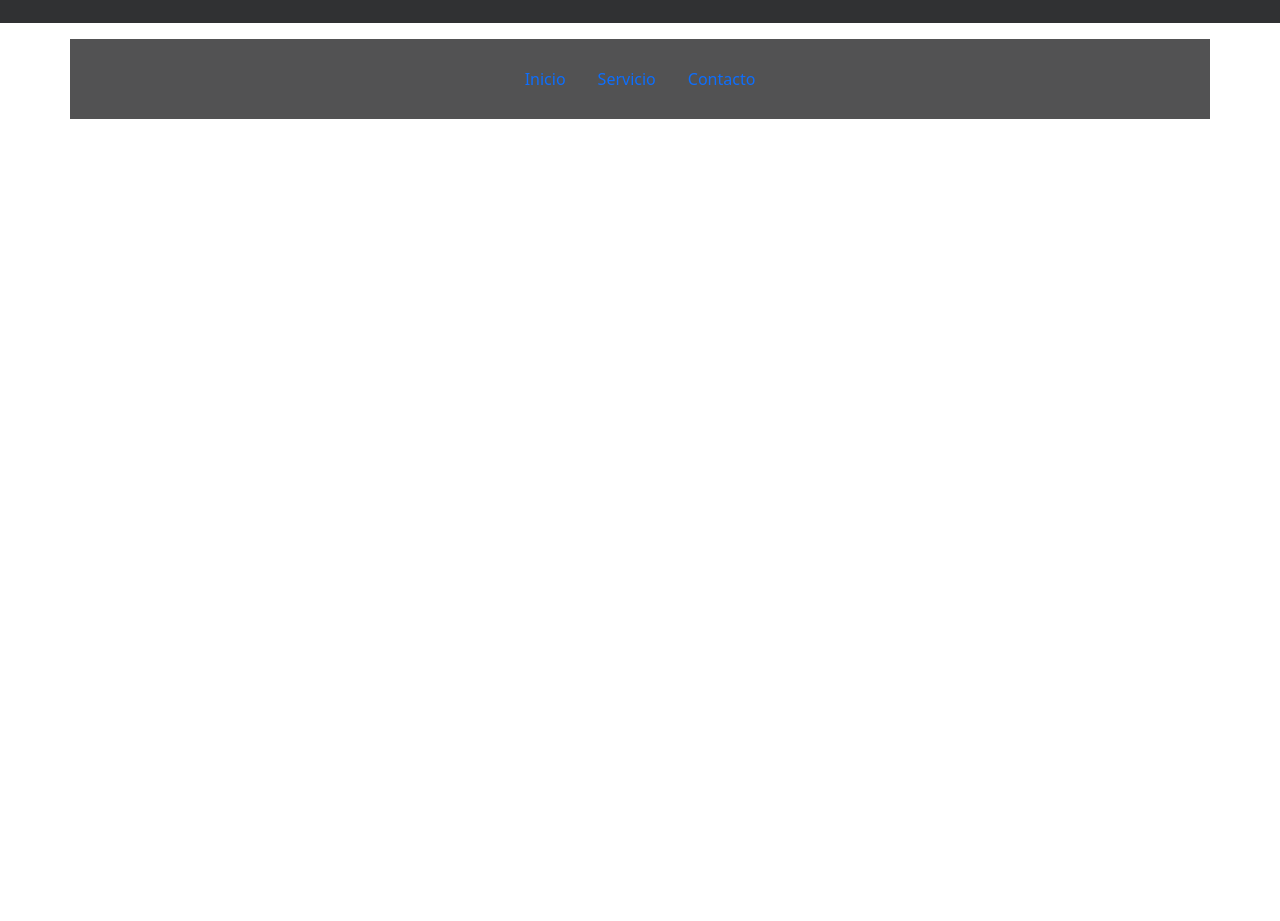
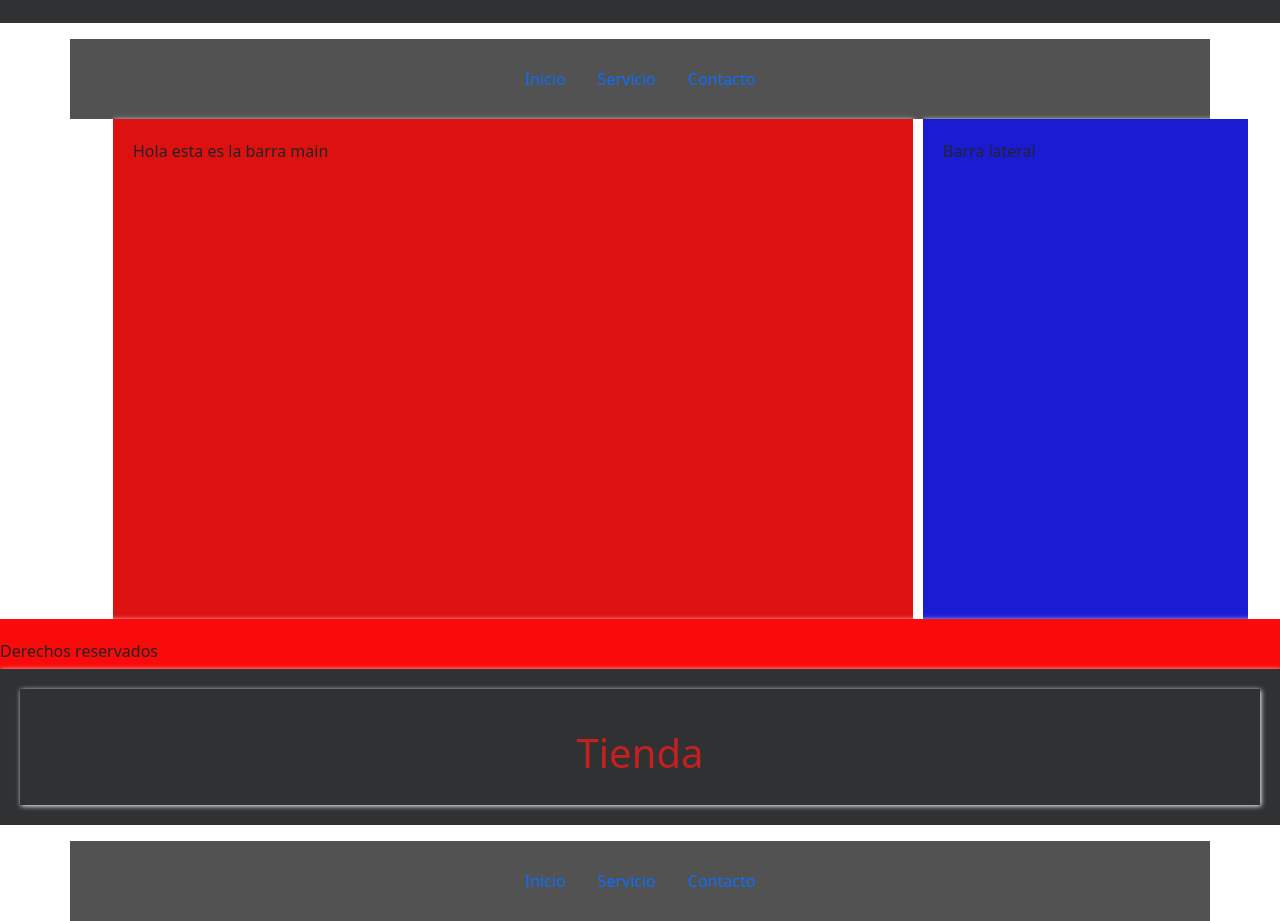
Before and after one commit to NahuelCardona/DisenoWeb2025, a plain HTML site: page index.html in a window 1280 px wide. Shown: the part 93-1014 px from the top of the page. Before the commit the page ends 800 px from the top, so only its background shows below. Drawn offline with nearby package versions, Linux system fonts and the light colour scheme.

Commit message:
Avanze de nuevo

```diff
--- a/index.html
+++ b/index.html
@@ -25,9 +25,35 @@
         width: 100%; /* Cambiado para ocupar todo el ancho */
         box-shadow: 1px 1px 5px rgb(255, 255, 255);
         }
+
+        #Centro {
+            background-color: #de1111;
+            padding: 20px;
+            width: 800px;
+            margin-left: 125px;
+            height: 500px;
+            box-shadow: 1px 1px 5px rgb(255, 255, 255);
+        }
+        #BarraLateral{
+            background-color: #1b1bd3;
+            padding: 20px;
+            width: 325px;
+            margin-left: 10px;
+            height: 500px;
+            box-shadow: 1px 1px 5px rgb(255, 255, 255);
+
+        }
+        footer {
+          background-color: #fa0a0a;
+            padding: 20px;
+            width: 100%;
+            height: 50px;
+            box-shadow: 1px 1px 5px rgb(255, 255, 255);
+        }
     </style>
 </head>
 <body>
+
 
   <div id="Titulo" class="text-center">
 
@@ -50,4 +76,58 @@
       </ul>
     </div>
 
+
+
+    <div class="row">
+      <div id="Centro" class="md-8 col-8">
+          <p>
+            Hola esta es la barra main
+          </p>
+      </div>
+
+      <div id="BarraLateral">
+        <p>
+          Barra lateral
+        </p>
+      </div>
+
+
+      <footer>
+        <p>Derechos reservados</p>
+      </footer>
+
+
+
+      <div class="container">
+
+
+        <div id="Titulo" class="col-12" >
+          <main id="Titulo" class="text-center" >
+
+            <h1>
+                Tienda
+            </h1>
+          </main>
+        </div>
+
+        <div id="nav" class="col-12">
+          <nav id="Navegación" class="container mt-3">
+
+            <ul class="nav justify-content-center">
+              <li class="nav-item">
+                <a class="nav-link active" href="#">Inicio</a>
+              </li>
+              <li class="nav-item">
+                <a class="nav-link" href="#">Servicio</a>
+              </li>
+              <li class="nav-item">
+                <a class="nav-link" href="#">Contacto</a>
+              </li>
+            </ul>
+          </div>
+
+        </nav>
+
+      </div>
+
 </body>
```
Lines whose indentation alone changed are shown as unchanged.
